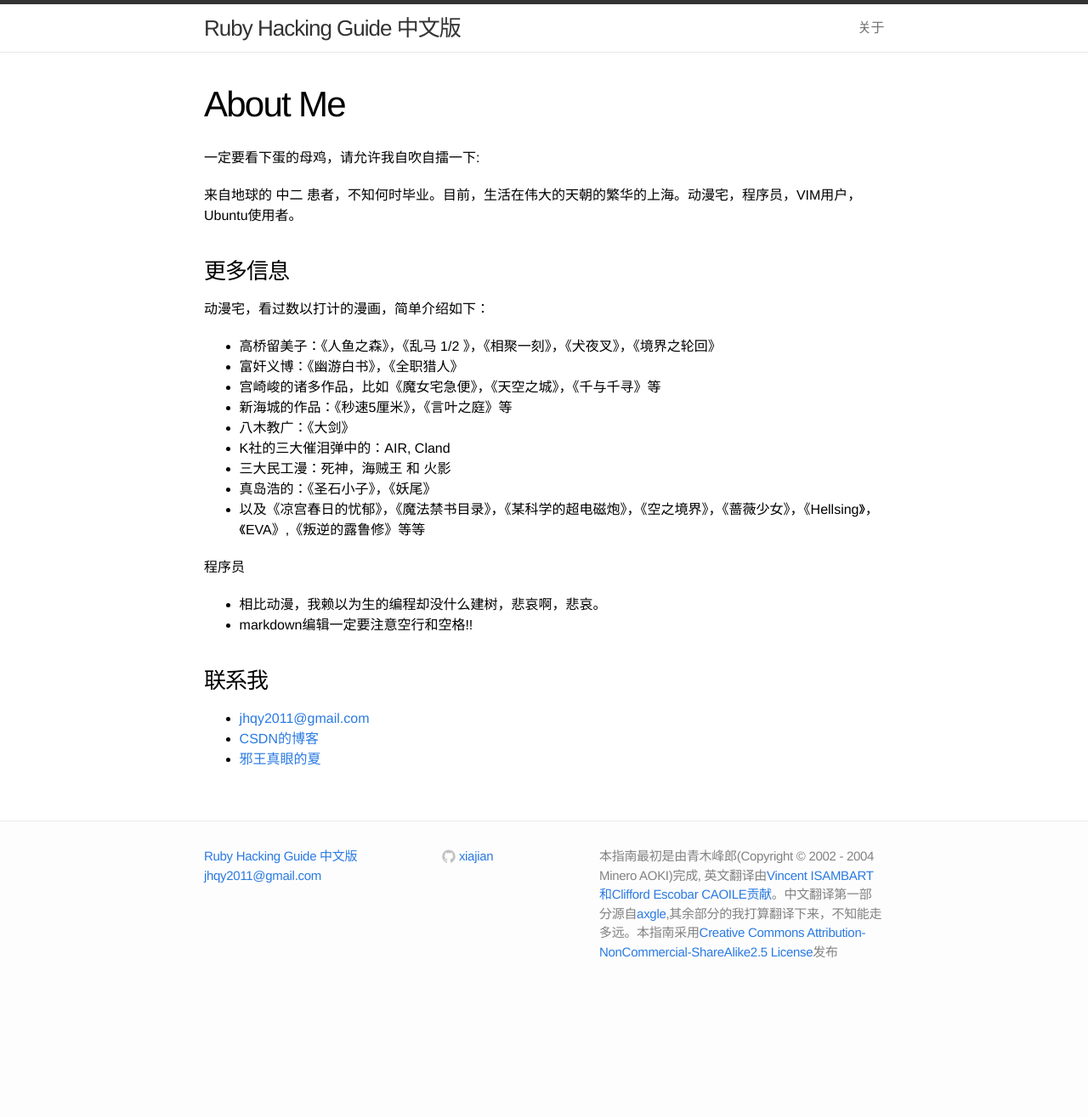
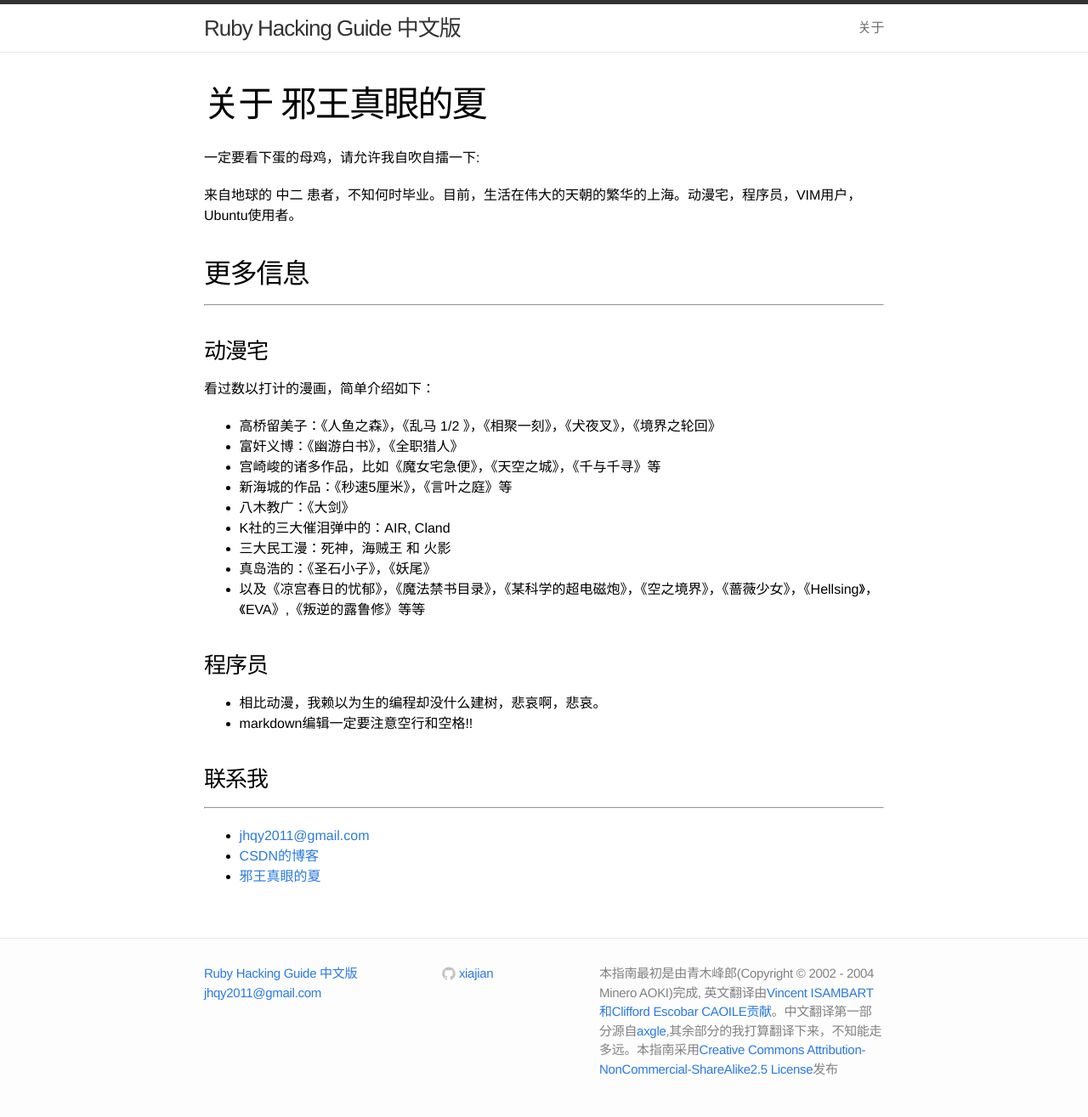
Before and after one commit to xiajian/rhg-zh, a Jekyll site: the page built from about.md, in a window 1280 px wide. Shown: the whole page at 85% size. Built offline with Jekyll 4.4.1, drawn with Linux system fonts in a browser that asks for light colours; before the commit the page ends 1177 px from its top, so only the background shows below that.

Commit message:
添加并修改about

```diff
--- a/about.md
+++ b/about.md
@@ -1,6 +1,6 @@
 ---
 layout: page
-title: About Me
+title: 关于 邪王真眼的夏
 permalink: /about/
 ---
 
@@ -8,9 +8,11 @@ permalink: /about/
 
 来自地球的 中二 患者，不知何时毕业。目前，生活在伟大的天朝的繁华的上海。动漫宅，程序员，VIM用户，Ubuntu使用者。
 
-### 更多信息
+## 更多信息
+----
 
-动漫宅，看过数以打计的漫画，简单介绍如下：
+###动漫宅
+看过数以打计的漫画，简单介绍如下：
 
 - 高桥留美子：《人鱼之森》，《乱马 1/2 》，《相聚一刻》，《犬夜叉》，《境界之轮回》
 - 富奸义博：《幽游白书》，《全职猎人》
@@ -22,12 +24,13 @@ permalink: /about/
 - 真岛浩的：《圣石小子》，《妖尾》
 - 以及《凉宫春日的忧郁》，《魔法禁书目录》，《某科学的超电磁炮》，《空之境界》，《蔷薇少女》，《Hellsing》，《EVA》,《叛逆的露鲁修》等等
 
-程序员
+###程序员
 
 - 相比动漫，我赖以为生的编程却没什么建树，悲哀啊，悲哀。
 - markdown编辑一定要注意空行和空格!!
 
 ### 联系我
+----
 
 *  [jhqy2011@gmail.com](mailto:jhqy2011@gmail.com)
 *  [CSDN的博客](http://blog.csdn.net/xiajian2010/)
```
Also changed, not shown: zh/liquid.md (+2 -2 lines), zh/markdown.md (+2 -1 lines).
